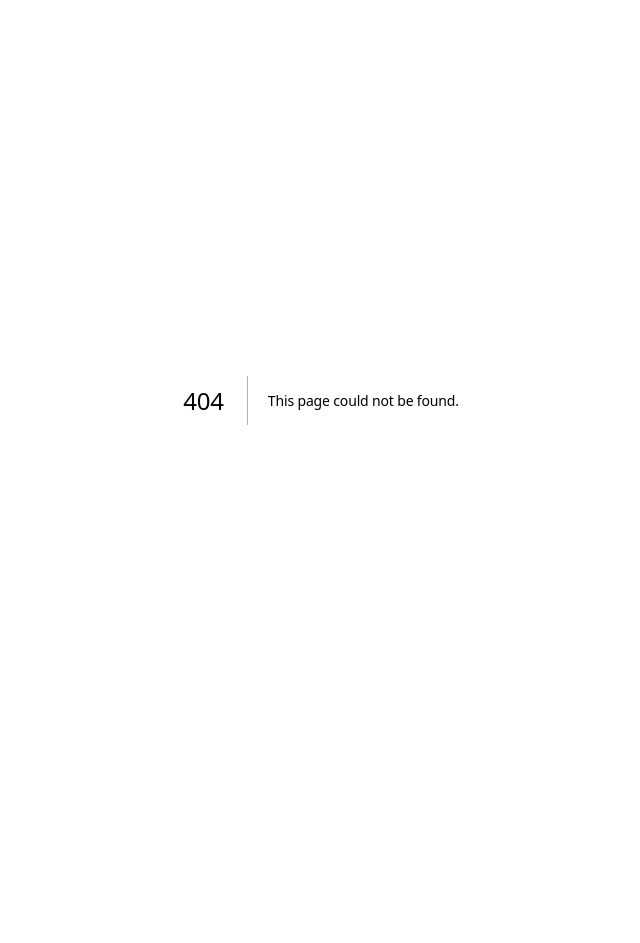
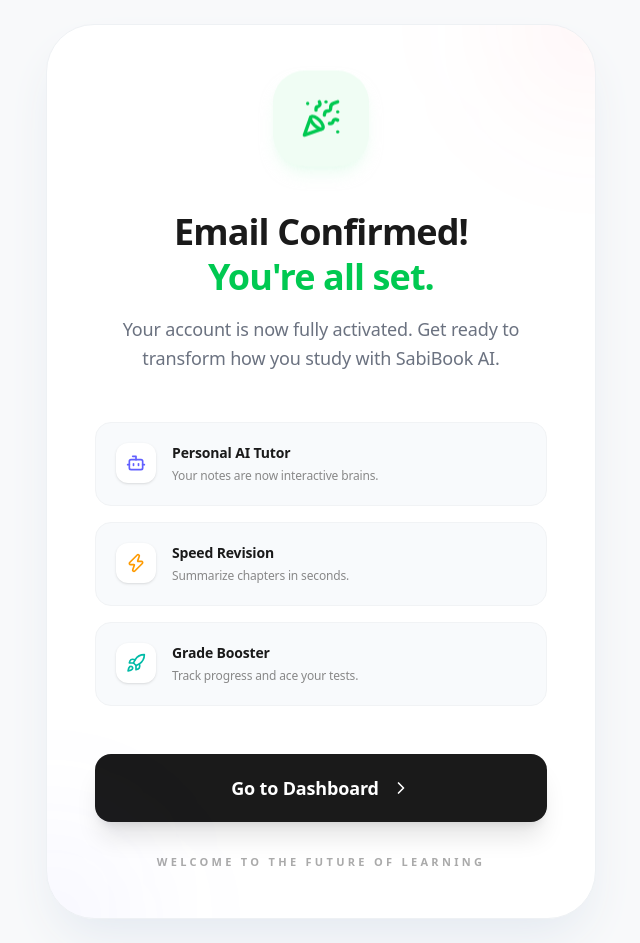
Before and after one commit to Jhon-crypt/sabibook-ai, a Next.js app: page /verified in a window 1280 px wide. Before the commit this address had no page. Shown: the whole page, without its empty margins (319-959 px from the left). Before the commit the page ends 800 px from the top, so only its background shows below. Built offline with nearby package versions, Linux system fonts and the light colour scheme.

Commit message:
feat: add resend verification email functionality and implement verified success page

```diff
--- a/src/app/signup/page.tsx
+++ b/src/app/signup/page.tsx
@@ -306,8 +306,23 @@
                   <ChevronRight className="w-5 h-5 group-hover:translate-x-1 transition-transform" />
                 </button>
                 <button
-                  onClick={() => window.location.reload()}
-                  className="text-sm font-bold text-primary hover:underline"
+                  onClick={async () => {
+                    try {
+                      setLoading(true);
+                      const { error } = await supabase.auth.resend({
+                        type: 'signup',
+                        email: formData.email,
+                      });
+                      if (error) throw error;
+                      alert("Verification email resent!");
+                    } catch (err: any) {
+                      setError(err.message || "Failed to resend email");
+                    } finally {
+                      setLoading(false);
+                    }
+                  }}
+                  disabled={loading}
+                  className="text-sm font-bold text-primary hover:underline disabled:opacity-50"
                 >
                   Didn't get the email? Resend
                 </button>
--- /dev/null
+++ b/src/app/verified/page.tsx
@@ -0,0 +1,78 @@
+"use client";
+
+import Link from "next/link";
+import { useEffect, useState } from "react";
+import { useRouter } from "next/navigation";
+import { CheckCircle2, ChevronRight, PartyPopper, Sparkles, Rocket, Bot, Zap } from "lucide-react";
+
+export default function VerifiedPage() {
+  const router = useRouter();
+  const [isVisible, setIsVisible] = useState(false);
+
+  useEffect(() => {
+    setIsVisible(true);
+  }, []);
+
+  return (
+    <div className="min-h-screen bg-[#f8f9fa] flex items-center justify-center p-6 font-sans overflow-hidden">
+      <div className={`w-full max-w-[550px] transition-all duration-1000 transform ${isVisible ? 'translate-y-0 opacity-100' : 'translate-y-10 opacity-0'}`}>
+        <div className="bg-white p-12 rounded-[48px] shadow-2xl shadow-slate-200 border border-[#eef1f4] text-center relative overflow-hidden">
+           {/* Decorative Background Elements */}
+           <div className="absolute -top-24 -right-24 w-48 h-48 bg-primary/5 rounded-full blur-3xl" />
+           <div className="absolute -bottom-24 -left-24 w-48 h-48 bg-indigo-500/5 rounded-full blur-3xl" />
+
+           <div className="w-24 h-24 bg-green-50 rounded-[32px] flex items-center justify-center mx-auto mb-10 shadow-lg shadow-green-100/50 animate-bounce-slow">
+              <PartyPopper className="w-10 h-10 text-green-500" />
+           </div>
+
+           <h1 className="text-4xl font-black text-[#1a1a1a] mb-4 tracking-tight leading-tight">
+             Email Confirmed! <br />
+             <span className="text-green-500">You're all set.</span>
+           </h1>
+
+           <p className="text-lg text-[#6b7280] mb-12 max-w-md mx-auto leading-relaxed">
+             Your account is now fully activated. Get ready to transform how you study with SabiBook AI.
+           </p>
+
+           <div className="grid grid-cols-1 gap-4 text-left mb-12">
+              {[
+                { icon: <Bot className="w-5 h-5 text-indigo-500" />, title: "Personal AI Tutor", desc: "Your notes are now interactive brains." },
+                { icon: <Zap className="w-5 h-5 text-amber-500" />, title: "Speed Revision", desc: "Summarize chapters in seconds." },
+                { icon: <Rocket className="w-5 h-5 text-teal-500" />, title: "Grade Booster", desc: "Track progress and ace your tests." }
+              ].map((feature, i) => (
+                <div key={i} className="flex gap-4 p-5 rounded-2xl bg-slate-50 border border-[#f1f3f5] hover:border-green-500/20 transition-all group">
+                   <div className="w-10 h-10 bg-white rounded-xl shadow-sm flex items-center justify-center shrink-0 group-hover:scale-110 transition-transform">
+                      {feature.icon}
+                   </div>
+                   <div>
+                      <h4 className="font-bold text-[#1a1a1a] text-sm">{feature.title}</h4>
+                      <p className="text-[12px] text-[#888888] mt-1">{feature.desc}</p>
+                   </div>
+                </div>
+              ))}
+           </div>
+
+           <button
+             onClick={() => router.push("/dashboard")}
+             className="w-full py-5 bg-[#1a1a1a] text-white text-lg font-bold rounded-2xl shadow-xl hover:scale-[1.02] active:scale-95 transition-all flex items-center justify-center gap-3 group"
+           >
+             Go to Dashboard
+             <ChevronRight className="w-5 h-5 group-hover:translate-x-1 transition-transform" />
+           </button>
+
+           <p className="mt-8 text-[11px] font-bold text-[#aaaaaa] uppercase tracking-[0.3em]">Welcome to the future of learning</p>
+        </div>
+      </div>
+
+      <style jsx>{`
+        @keyframes bounce-slow {
+          0%, 100% { transform: translateY(0); }
+          50% { transform: translateY(-10px); }
+        }
+        .animate-bounce-slow {
+          animation: bounce-slow 3s infinite ease-in-out;
+        }
+      `}</style>
+    </div>
+  );
+}
```
